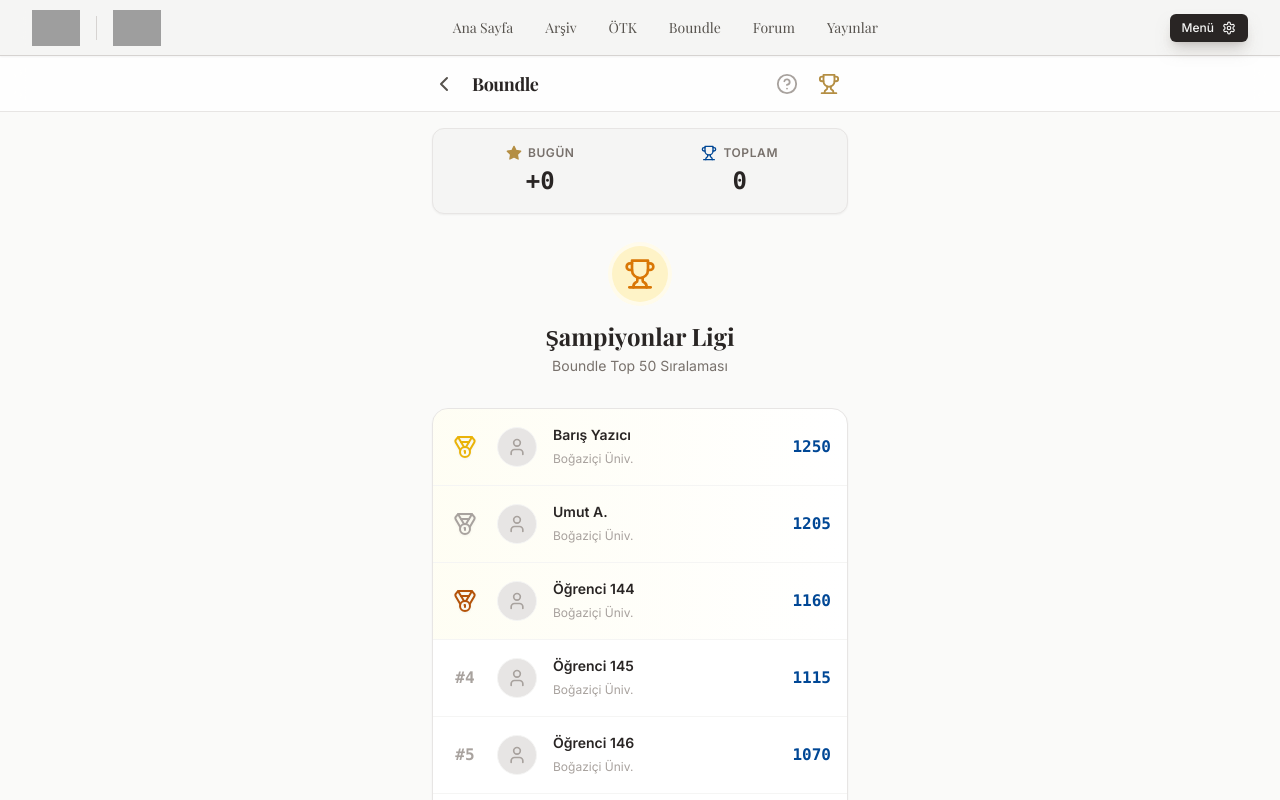
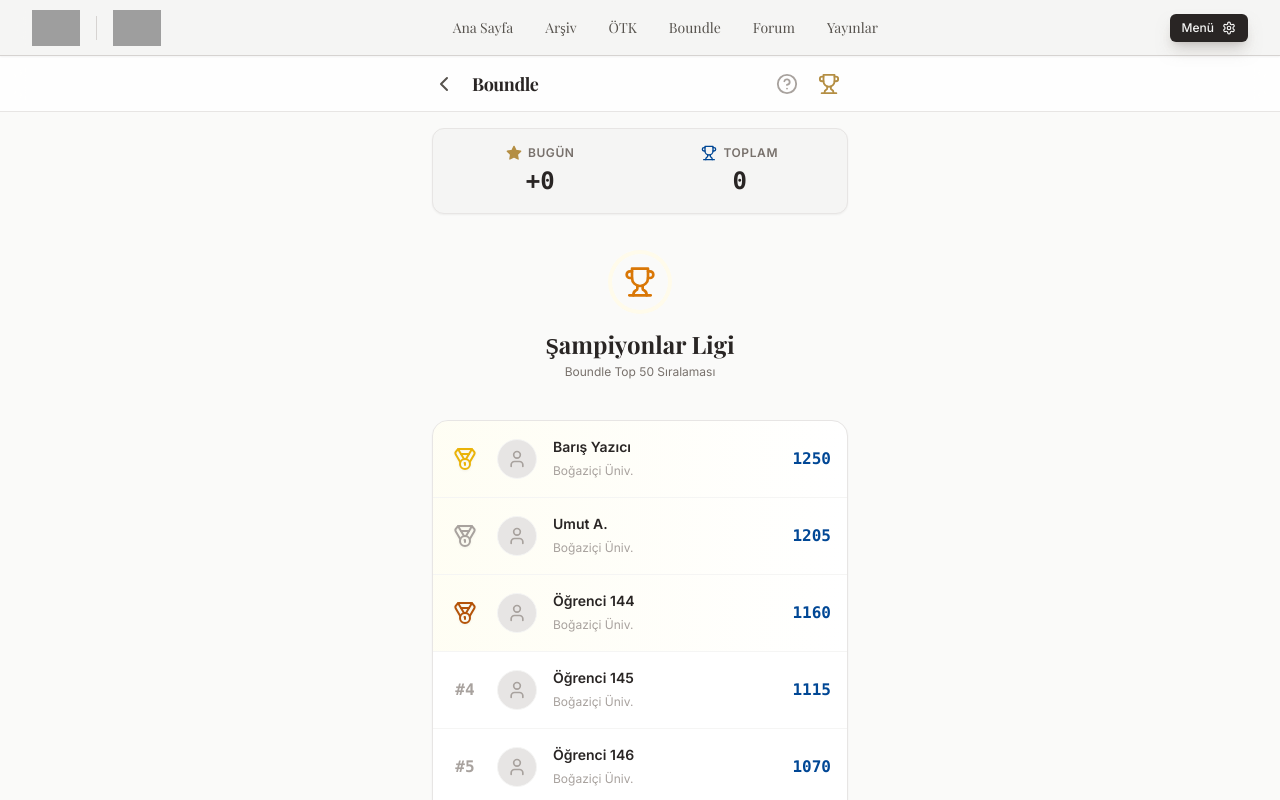
Before and after one commit to 1863postasi/otk1863, a React (Vite) app: page /boundle/leaderboard in a window 1280 px wide. Shown: the top 800 px of the page. Built offline with nearby package versions, Linux system fonts and the light colour scheme; no server answers; the database is empty; sample sign-in values are in the browser's storage; grey boxes are pictures that could not be loaded; a web font is replaced by a local one.

Commit message:
fix(boundle): Leaderboard bilesenine compactView destegi eklendi.

```diff
--- a/src/pages/Boundle/Leaderboard.tsx
+++ b/src/pages/Boundle/Leaderboard.tsx
@@ -1,11 +1,14 @@
 import React from 'react';
 import { motion } from 'framer-motion';
 import { Trophy, Medal, User } from 'lucide-react';
-import { cn } from '../../lib/utils'; // veya path neredeyse
-
+import { cn } from '../../lib/utils';
 import UserStatsCard from './components/UserStatsCard';
 
-const Leaderboard: React.FC = () => {
+interface LeaderboardProps {
+    compactView?: boolean;
+}
+
+const Leaderboard: React.FC<LeaderboardProps> = ({ compactView = false }) => {
     // DUMMY DATA FOR DEMO
     const leaderboardData = Array.from({ length: 15 }).map((_, i) => ({
         rank: i + 1,
@@ -17,15 +20,15 @@ const Leaderboard: React.FC = () => {
     return (
         <div className="space-y-6">
 
-            {/* Kullanıcı Kartı (Compact) */}
-            <UserStatsCard compact className="bg-stone-100 border-stone-200" />
+            {/* Kullanıcı Kartı (Sadece tam görünümde göster) */}
+            {!compactView && <UserStatsCard compact className="bg-stone-100 border-stone-200" />}
 
-            <div className="text-center py-2">
-                <div className="inline-block p-3 bg-amber-100 text-amber-600 rounded-full mb-3 ring-4 ring-amber-50">
-                    <Trophy size={32} />
+            <div className={cn("text-center", compactView ? "py-2" : "py-4")}>
+                <div className={cn("inline-block text-amber-600 rounded-full ring-4 ring-amber-50", compactView ? "p-2 mb-2" : "p-3 mb-3")}>
+                    <Trophy size={compactView ? 24 : 32} />
                 </div>
-                <h2 className="text-2xl font-bold text-stone-800 font-serif">Şampiyonlar Ligi</h2>
-                <p className="text-sm text-stone-500 mt-1">Boundle Top 50 Sıralaması</p>
+                <h2 className={cn("font-bold text-stone-800 font-serif", compactView ? "text-xl" : "text-2xl")}>Şampiyonlar Ligi</h2>
+                <p className="text-xs text-stone-500 mt-1">Boundle Top 50 Sıralaması</p>
             </div>
 
             <div className="bg-white rounded-2xl border border-stone-200 shadow-sm overflow-hidden">
```
